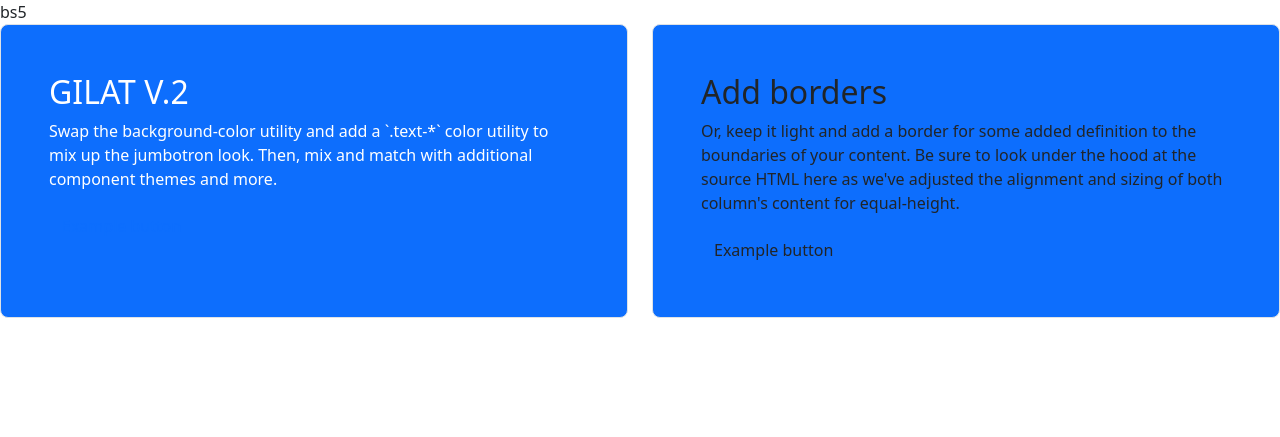
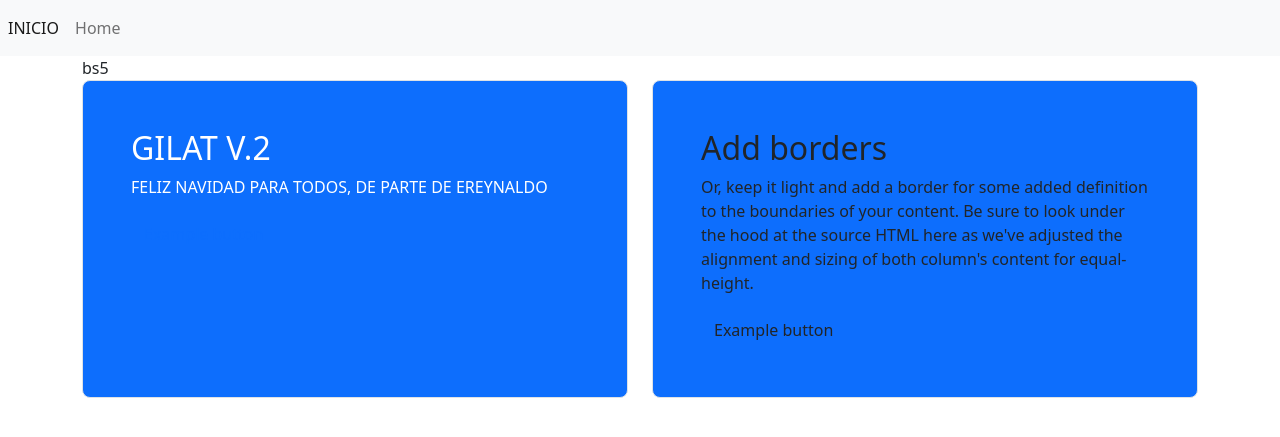
Before and after one commit to reynaldo57/Gilat-Regionales, a Flask app: page / in a window 1280 px wide. Shown: the top 437 px of the page. Run offline with Flask 2, Linux system fonts and the light colour scheme.

Commit message:
Cabecera y Pie

```diff
--- /dev/null
+++ b/templates/sitio/cabecera.html
@@ -0,0 +1,24 @@
+<!doctype html>
+<html lang="en">
+
+<head>
+  <title>Title</title>
+  <!-- Required meta tags -->
+  <meta charset="utf-8">
+  <meta name="viewport" content="width=device-width, initial-scale=1, shrink-to-fit=no">
+
+  <!-- Bootstrap CSS v5.2.1 -->
+  <link href="https://cdn.jsdelivr.net/npm/bootstrap@5.2.1/dist/css/bootstrap.min.css" rel="stylesheet"
+    integrity="sha384-iYQeCzEYFbKjA/T2uDLTpkwGzCiq6soy8tYaI1GyVh/UjpbCx/TYkiZhlZB6+fzT" crossorigin="anonymous">
+
+</head>
+
+<body>
+    <nav class="navbar navbar-expand navbar-light bg-light">
+        <div class="nav navbar-nav">
+            <a class="nav-item nav-link active" href="#">INICIO</a>
+            <a class="nav-item nav-link" href="#">Home</a>
+        </div>
+    </nav>
+
+<div class="container">
--- a/templates/sitio/index.html
+++ b/templates/sitio/index.html
@@ -1,26 +1,11 @@
-<!doctype html>
-<html lang="en">
 
-<head>
-  <title>Title</title>
-  <!-- Required meta tags -->
-  <meta charset="utf-8">
-  <meta name="viewport" content="width=device-width, initial-scale=1, shrink-to-fit=no">
-
-  <!-- Bootstrap CSS v5.2.1 -->
-  <link href="https://cdn.jsdelivr.net/npm/bootstrap@5.2.1/dist/css/bootstrap.min.css" rel="stylesheet"
-    integrity="sha384-iYQeCzEYFbKjA/T2uDLTpkwGzCiq6soy8tYaI1GyVh/UjpbCx/TYkiZhlZB6+fzT" crossorigin="anonymous">
-
-</head>
-
-<body>
+{% include 'sitio/cabecera.html' %}
     bs5 <div class="row align-items-md-stretch">
         <div class="col-md-6">
             <div
                 class="h-100 p-5 text-white bg-primary border rounded-3">
                 <h2>GILAT V.2</h2>
-                <p>Swap the background-color utility and add a `.text-*` color utility to mix up the jumbotron look. Then,
-                    mix and match with additional component themes and more.</p>
+                <p>FELIZ NAVIDAD PARA TODOS, DE PARTE DE EREYNALDO</p>
                 <button class="btn btn-outline-primary" type="button">Example button</button>
             </div>
         </div>
@@ -45,14 +30,4 @@
   <footer>
     <!-- place footer here -->
   </footer>
-  <!-- Bootstrap JavaScript Libraries -->
-  <script src="https://cdn.jsdelivr.net/npm/@popperjs/core@2.11.6/dist/umd/popper.min.js"
-    integrity="sha384-oBqDVmMz9ATKxIep9tiCxS/Z9fNfEXiDAYTujMAeBAsjFuCZSmKbSSUnQlmh/jp3" crossorigin="anonymous">
-  </script>
-
-  <script src="https://cdn.jsdelivr.net/npm/bootstrap@5.2.1/dist/js/bootstrap.min.js"
-    integrity="sha384-7VPbUDkoPSGFnVtYi0QogXtr74QeVeeIs99Qfg5YCF+TidwNdjvaKZX19NZ/e6oz" crossorigin="anonymous">
-  </script>
-</body>
-
-</html>
+  {% include 'sitio/pie.html' %}
--- /dev/null
+++ b/templates/sitio/pie.html
@@ -0,0 +1,12 @@
+</div>
+  <!-- Bootstrap JavaScript Libraries -->
+  <script src="https://cdn.jsdelivr.net/npm/@popperjs/core@2.11.6/dist/umd/popper.min.js"
+    integrity="sha384-oBqDVmMz9ATKxIep9tiCxS/Z9fNfEXiDAYTujMAeBAsjFuCZSmKbSSUnQlmh/jp3" crossorigin="anonymous">
+  </script>
+
+  <script src="https://cdn.jsdelivr.net/npm/bootstrap@5.2.1/dist/js/bootstrap.min.js"
+    integrity="sha384-7VPbUDkoPSGFnVtYi0QogXtr74QeVeeIs99Qfg5YCF+TidwNdjvaKZX19NZ/e6oz" crossorigin="anonymous">
+  </script>
+</body>
+
+</html>
```
